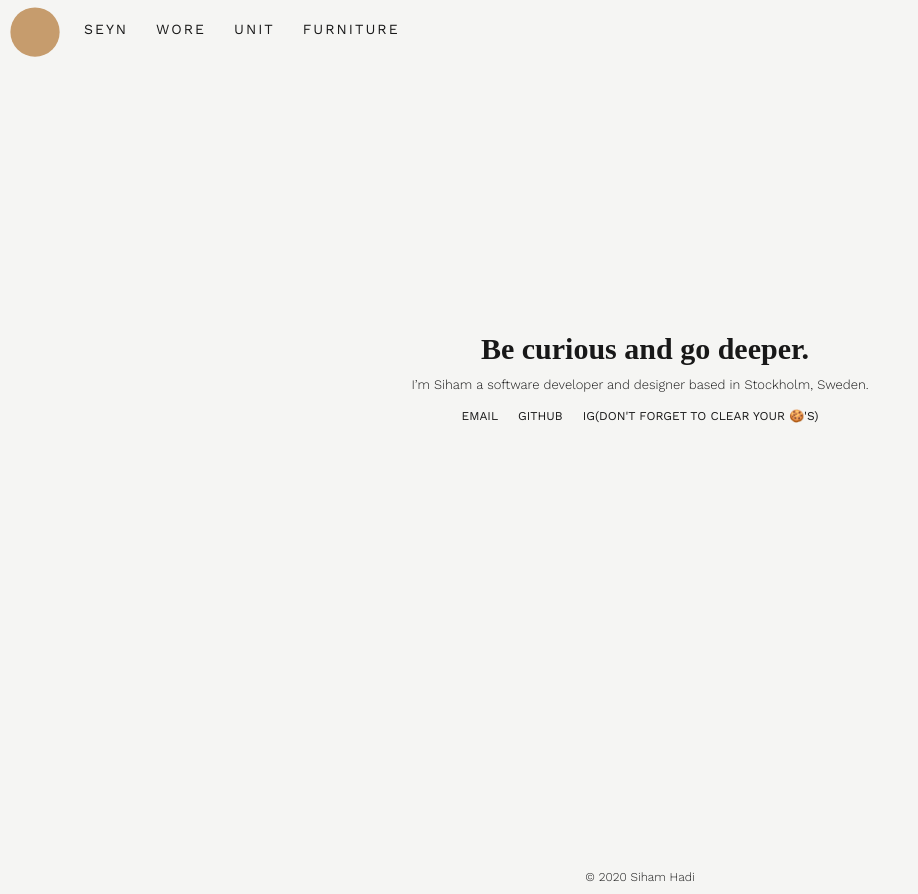
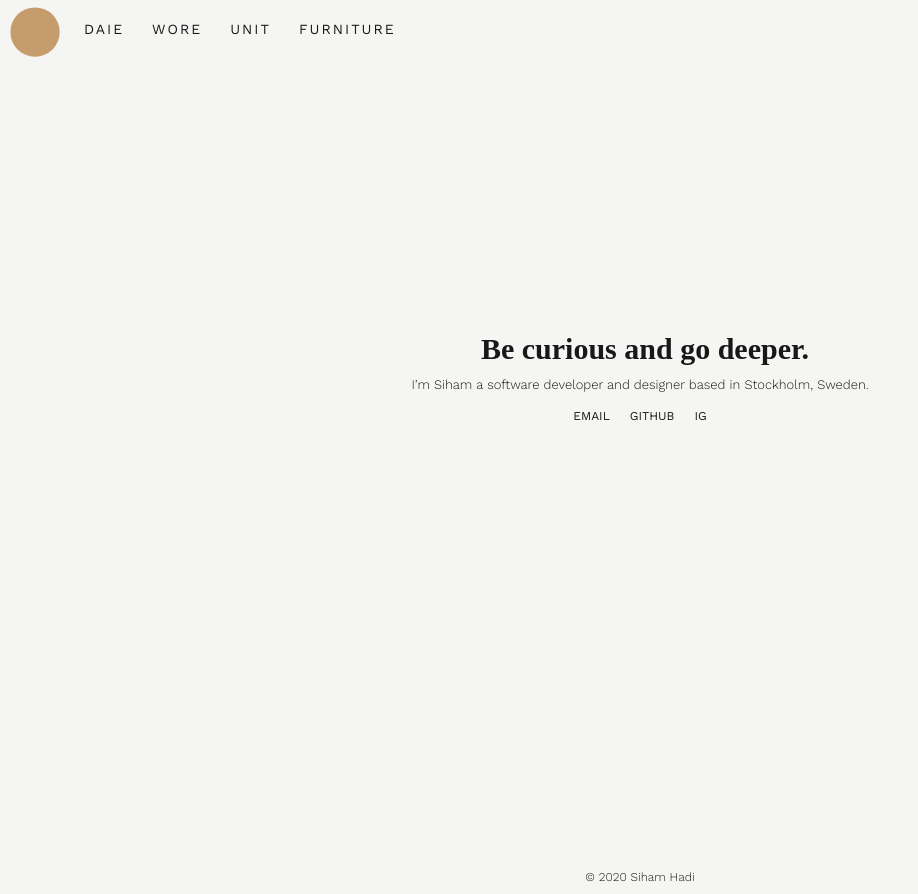
Before and after one commit to csobr/personal-website, a Next.js app: page / in a window 1280 px wide. Shown: the whole page, without its empty margins (0-918 px from the left). Built offline with nearby package versions, Linux system fonts and the light colour scheme; no server answers.

Commit message:
Renamed side-project - seyn to daie - minor updates - titles

```diff
--- a/next.config.js
+++ b/next.config.js
@@ -5,5 +5,11 @@ module.exports = {
         autoPrerender: false,
     },
 }
+module.exports = {
+    i18n: {
+      locales: ['en-US'],
+      defaultLocale: 'en-US'
+    }
+  }
 
 module.exports = withSass()
--- a/src/components/navigation.js
+++ b/src/components/navigation.js
@@ -18,8 +18,8 @@ class Navbar extends React.Component {
 
         <ul className="links">
           <li>
-            <a href="/seyn" onClick={this.toggle}>
-              Seyn
+            <a href="/daie" onClick={this.toggle}>
+              Daie
             </a>
           </li>
           <li>
--- a/src/pages/index.js
+++ b/src/pages/index.js
@@ -1,4 +1,4 @@
-import React, { useEffect, useRef } from 'react'
+import React from 'react'
 import Head from 'next/head'
 import Navbar from '../components/navigation'
 import Footer from '../components/footer'
@@ -55,7 +55,7 @@ const Home = () => {
                                     href="https://www.instagram.com/texturlab/"
                                     target="_blank"
                                 >
-                                    IG(Don't forget to clear your 🍪's)
+                                    IG
                                 </a>
                             </span>
                         </div>
```
Also changed, not shown: src/pages/daie.js (renamed from src/pages/seyn.js, +7 -7 lines), public/images/daie/daie.png (added), public/images/seyn/seyn.png (deleted).
